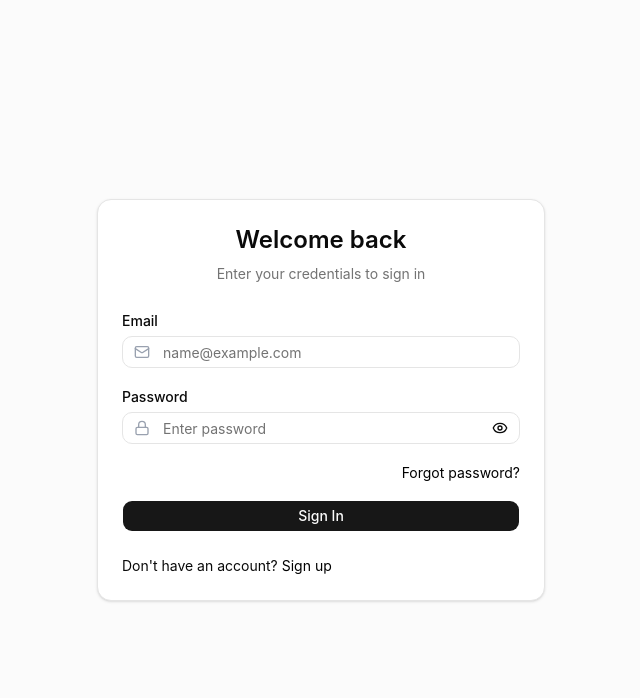
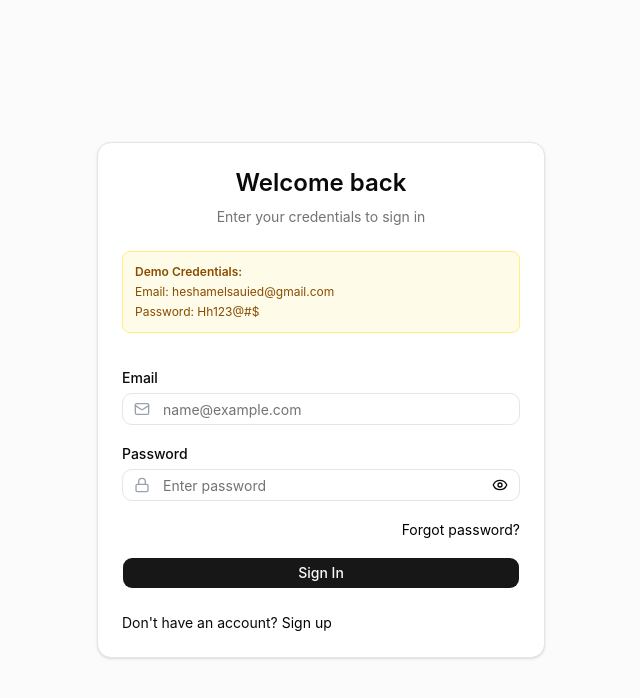
Before and after one commit to hesham-alsayed/E-commerce-admin-dashboard-system, a React (Vite) app: page /auth in a window 1280 px wide. Shown: the top 698 px of the page, without its empty margins (319-959 px from the left). Built offline with nearby package versions, Linux system fonts and the light colour scheme; no server answers.

Commit message:
add demo credentials note to login page

```diff
--- a/src/components/LoginForm.jsx
+++ b/src/components/LoginForm.jsx
@@ -73,6 +73,12 @@ export function LoginForm({ onSignUpClick }) {
           Enter your credentials to sign in
         </CardDescription>
       </CardHeader>
+
+      <div className="mx-6 mb-2 p-3 bg-yellow-50 border border-yellow-200 rounded-md text-xs text-yellow-800 space-y-1">
+        <p className="font-semibold">Demo Credentials:</p>
+        <p>Email: heshamelsauied@gmail.com</p>
+        <p>Password: Hh123@#$</p>
+      </div>
 
       <CardContent>
         <form onSubmit={handleSubmit(onSubmit)} className="space-y-4">
```
